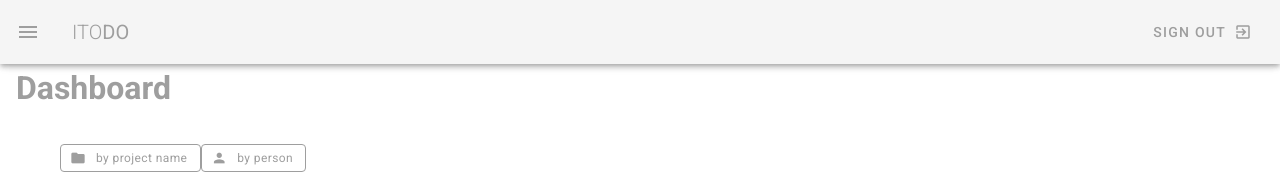
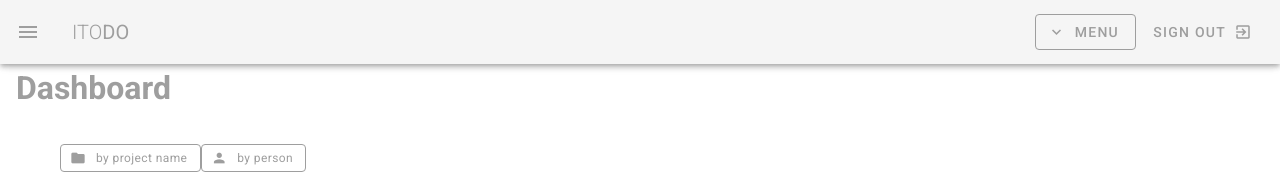
Before and after one commit to Armitage87/todo_app, a Vue app: page / in a window 1280 px wide. Shown: the top 174 px of the page. Built offline with nearby package versions, Linux system fonts and the light colour scheme.

Commit message:
Adding component context menu

```diff
--- a/src/components/NavBar.vue
+++ b/src/components/NavBar.vue
@@ -7,6 +7,23 @@
             <span>DO</span>
         </v-toolbar-title>
         <v-spacer></v-spacer>
+    <v-menu offset-y>
+        <template v-slot:activator="{ on }">
+            <v-btn
+            color="grey"
+            outlined
+            v-on="on">
+            <v-icon left>expand_more</v-icon>
+            <span>Menu</span>
+            </v-btn>
+        </template>
+        <v-list>
+        <v-list-item v-for="link in links" :key="link.text" @click="on" router :to="link.route">
+          <v-list-item-title>{{ link.text }}
+          </v-list-item-title>
+        </v-list-item>
+      </v-list>
+    </v-menu>
         <v-btn text color="grey">
             <span>Sign Out</span>
             <v-icon right>exit_to_app</v-icon>
```
